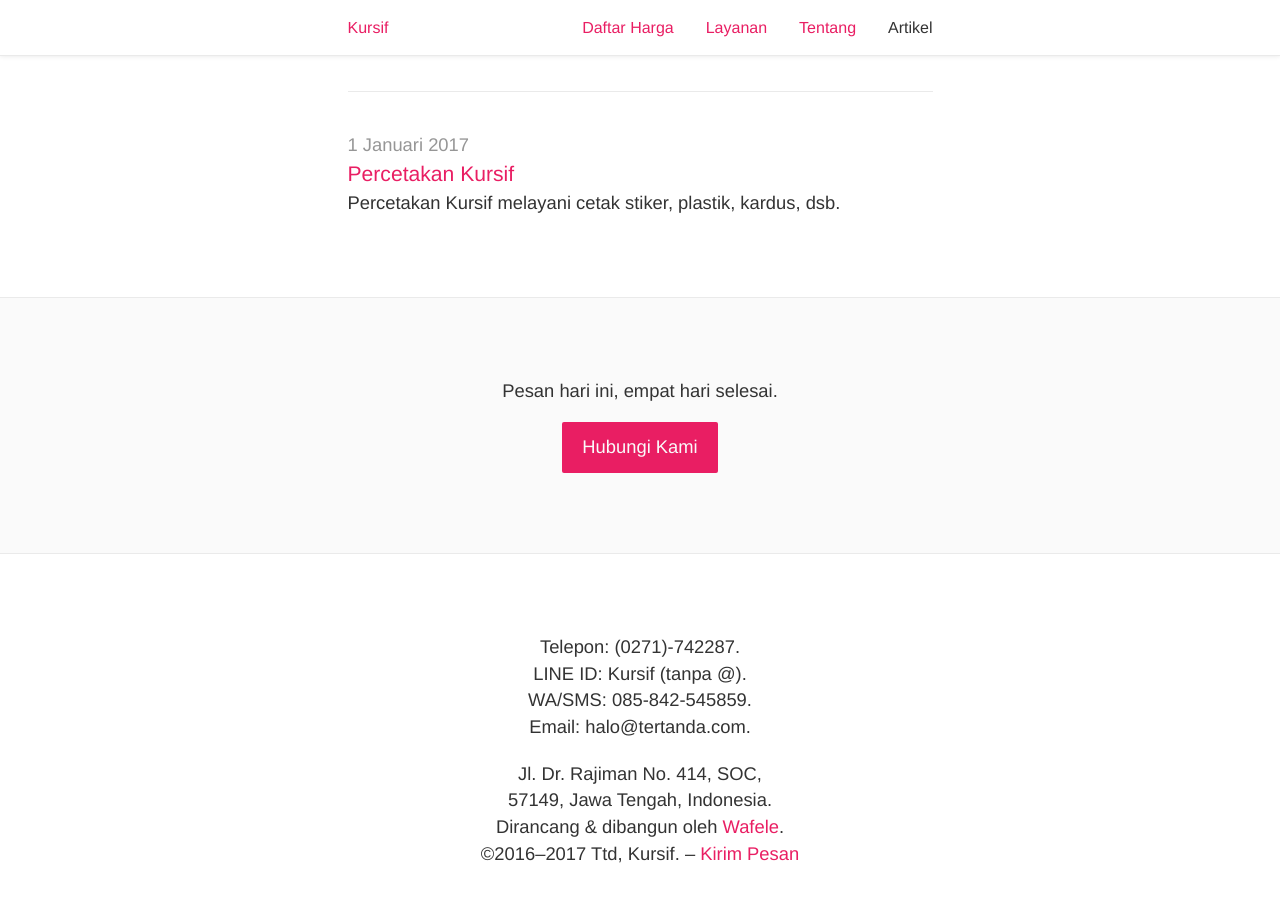
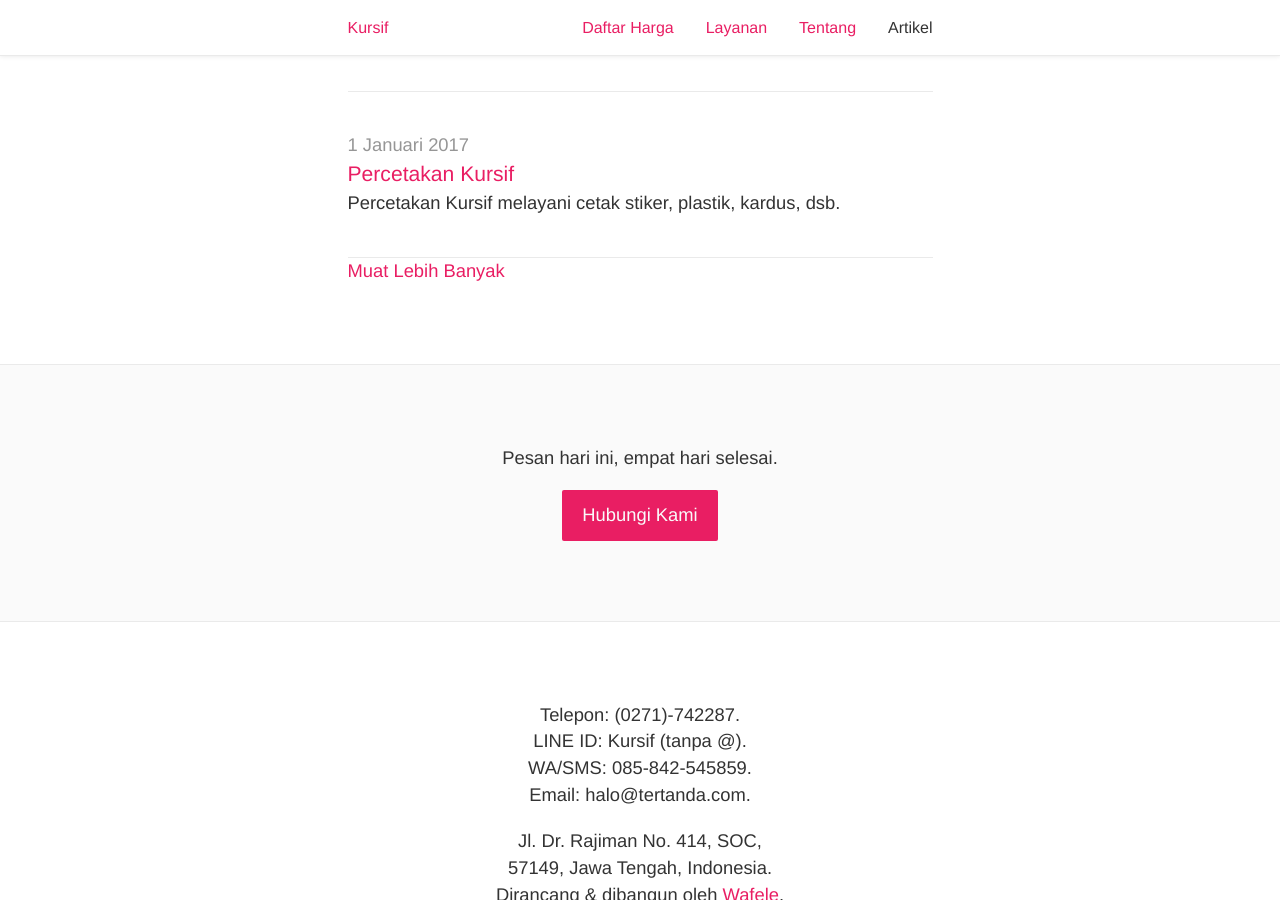
Before and after one commit to tertanda/kursif.github.io, a Jekyll site: the page built from artikel/index.md, in a window 1280 px wide and 900 px high, scrolled down 2354 px. Built offline with Jekyll 4.4.1, drawn with Linux system fonts in a browser that asks for light colours; a script that is not in the unit is left out.

Commit message:
First commit.

```diff
--- a/_includes/part/article.html
+++ b/_includes/part/article.html
@@ -5,5 +5,6 @@
             <a href="{{post.url}}" title="{{post.title}}" class="site-article__link">{%include part/list.html%}</a>
         </li>
         {%endfor%}
+        <li class="site-article__load-more"><a href="#" class="site-btn__load-more" id="js-load-more">Muat Lebih Banyak</a></li>
     </ul>
 </section>
```
